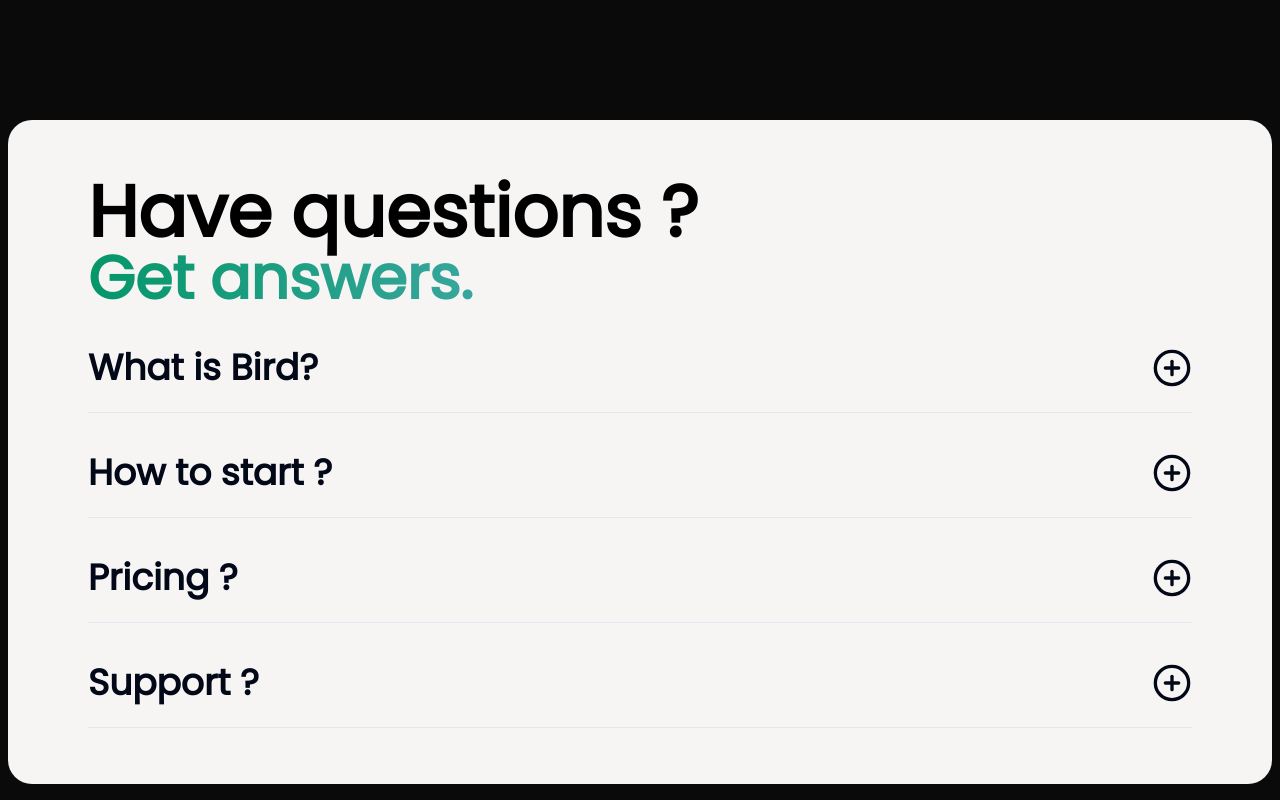
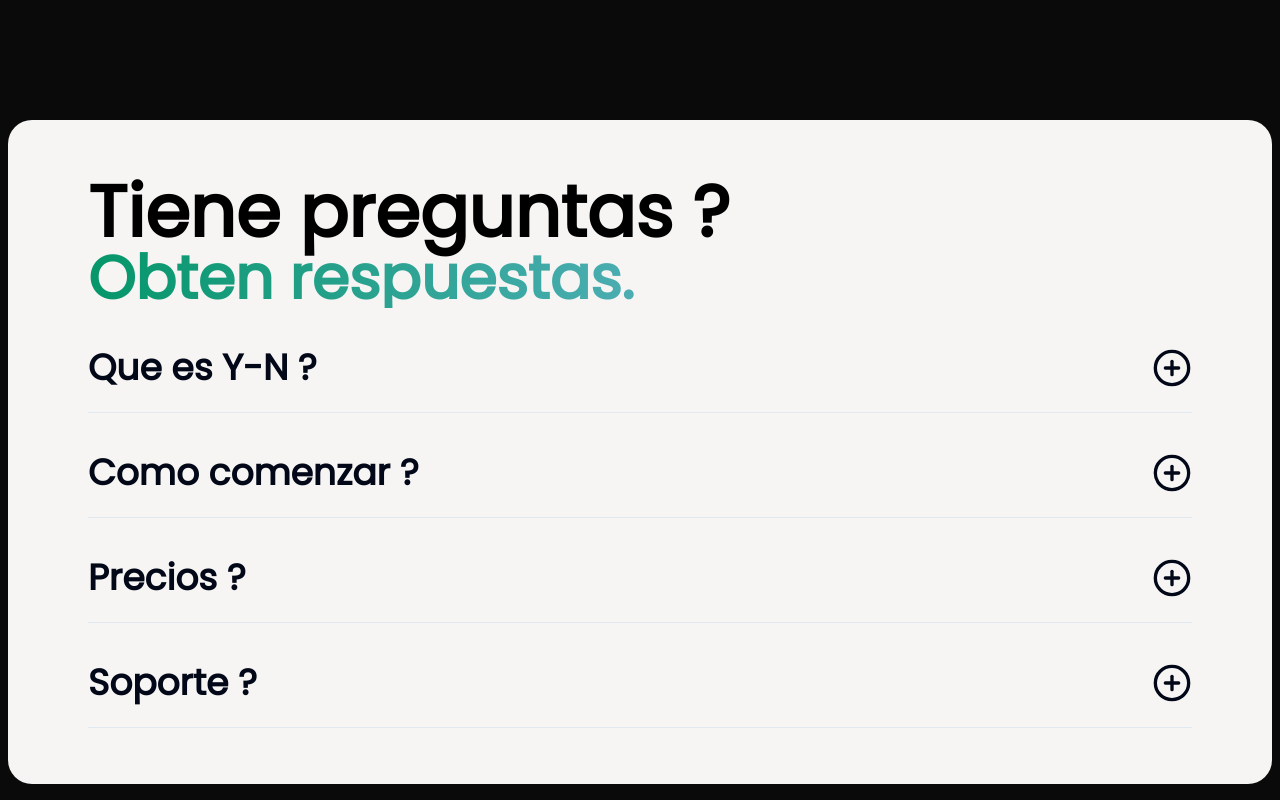
Before and after one commit to yanfer/digitalMarketingAgency, a Next.js app: page / in a window 1280 px wide. Shown: the part 6767-7567 px from the top of the page. Built offline with nearby package versions, Linux system fonts and the light colour scheme.

Commit message:
Update faq.tsx

```diff
--- a/app/faq.tsx
+++ b/app/faq.tsx
@@ -15,40 +15,40 @@
         ">
           <div className=" p-10 md:p-4 md:px-20">
             <div className="text-3xl md:text-7xl font-bold text-black">
-              Have questions ?
+              Tiene preguntas ?
             </div>
             <div className="  font-semibold text-3xl md:text-6xl text-gradient bg-gradient-to-r from-emerald-600 to-blue-300 bg-clip-text text-transparent">
-              Get answers.
+              Obten respuestas.
             </div>
             <Accordion type="single" collapsible>
     <AccordionItem value="item-1">
-      <AccordionTrigger>What is Bird?</AccordionTrigger>
+      <AccordionTrigger>Que es Y-N ?</AccordionTrigger>
       <AccordionContent>
-        Bird is a full fledge marketing agency that specializes in branding, web design, and digital marketing.
+        Y-N es una agencia de marketing completa que se especializa en branding, diseño web y marketing digital.
       </AccordionContent>
     </AccordionItem>
     <AccordionItem value="item-2">
-      <AccordionTrigger>How to start ?</AccordionTrigger>
+      <AccordionTrigger>Como comenzar ?</AccordionTrigger>
       <AccordionContent>
-        You can start by contacting us. We will get back to you within 24 hours.
+        Puedes empezar poniéndote en contacto con nosotros. Nos comunicaremos contigo dentro de las 24 horas.
       </AccordionContent>
     </AccordionItem>
     <AccordionItem value="item-3">
       <AccordionTrigger>
-    Pricing ?
+    Precios ?
       </AccordionTrigger>
       <AccordionContent>
-        We offer custom tailored solutions for your business. Contact us to get a quote.
+        Ofrecemos soluciones personalizadas a medida para su negocio. Contáctanos para obtener una cotización.
 
       </AccordionContent>
     </AccordionItem>
 
     <AccordionItem value="item-4">
       <AccordionTrigger>
-    Support ?
+    Soporte ?
         </AccordionTrigger>
       <AccordionContent>
-        We offer Monday-Friday support for all our clients.
+        Ofrecemos soporte de lunes a viernes para todos nuestros clientes.
       </AccordionContent>
     </AccordionItem>
   </Accordion>
```
